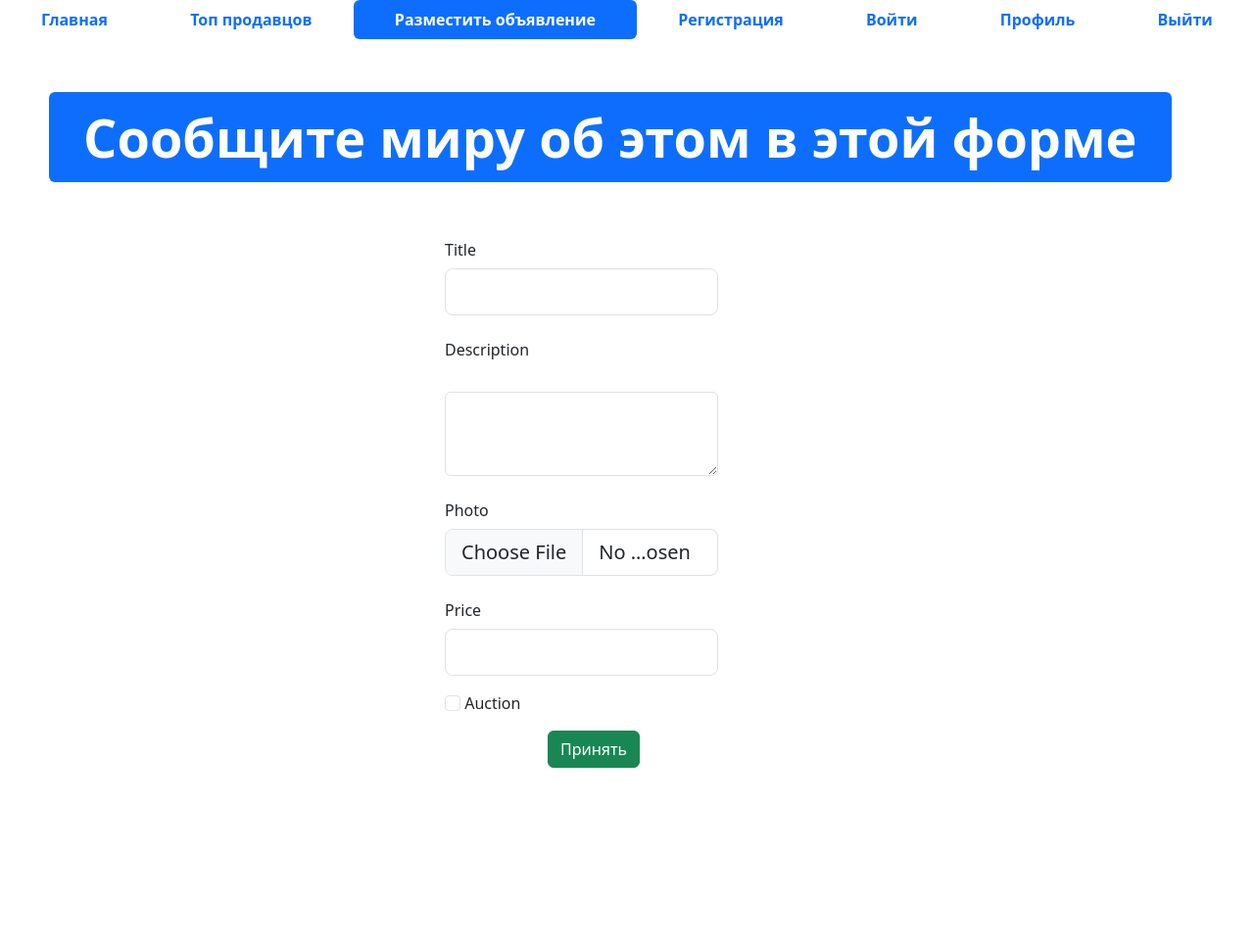
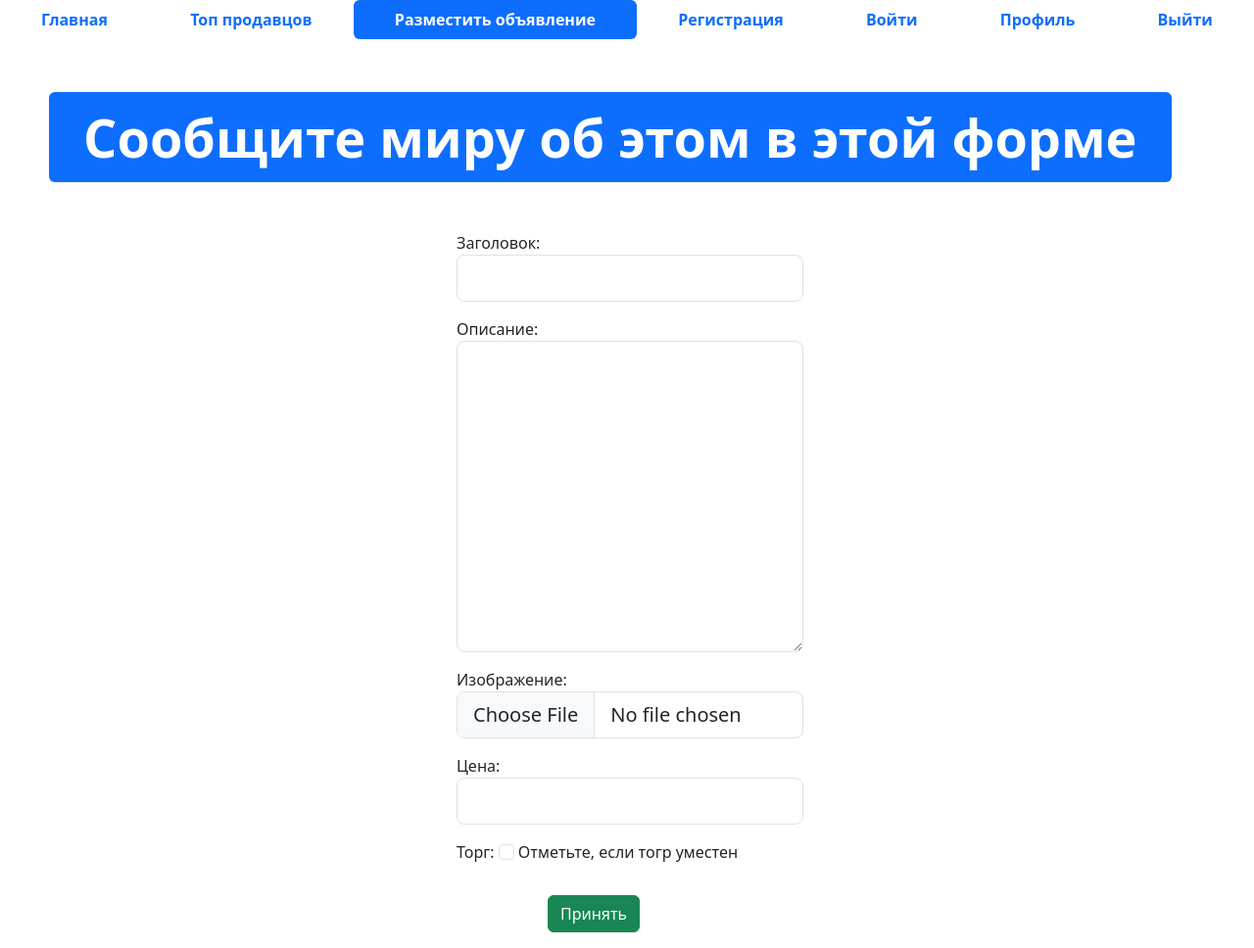
Before and after one commit to Stepan0Colaout/mod_4, a Django app: template advertisements/templates/advertisement-post.html in a window 1280 px wide. Shown: the whole page at 98% size. Before the commit the page ends 784 px from the top, so only its background shows below. Run offline with Django 4.2, Linux system fonts and the light colour scheme; the template is opened without the code that fills it: values that come from a table or form of the project are taken from there, others are empty; some libraries are stand-ins or nearby versions.

Commit message:
комит 6

```diff
--- /dev/null
+++ b/advertisements/app_advertisements/forms.py
@@ -0,0 +1,22 @@
+from django import forms
+from .models import Advertisement
+from django.core.exceptions import ValidationError
+
+class AdvertisementForm(forms.ModelForm):
+    def __init__(self, *args, **kwargs):
+        super().__init__(*args, **kwargs)
+        self.fields['title'].widget.attrs['class'] = 'form-control form-control-lg'
+        self.fields['description'].widget.attrs['class'] = 'form-control form-control-lg'
+        self.fields['image'].widget.attrs['class'] = 'form-control form-control-lg'
+        self.fields['price'].widget.attrs['class'] = 'form-control form-control-lg'
+        self.fields['auction'].widget.attrs['class'] = 'form-check-input'
+
+    class Meta:
+        model = Advertisement
+        fields = ('title', 'description', 'image', 'price', 'auction')
+
+    def clean_title(self):
+        title = self.cleaned_data['title']
+        if title.startswith('?'):
+            raise ValidationError('Заголовок не может начинаться с вопросительного знака.')
+        return title
--- a/advertisements/app_advertisements/urls.py
+++ b/advertisements/app_advertisements/urls.py
@@ -1,7 +1,8 @@
 from django.urls import path
-from .views import index, top_sellers
+from .views import index, top_sellers, advertisement_post
 
 urlpatterns = [
     path('', index, name='main-page'),
     path('top-sellers/', top_sellers, name='top-sellers'),
+    path('advertisement-post/', advertisement_post, name='adv-post'),
 ]
--- a/advertisements/templates/advertisement-post.html
+++ b/advertisements/templates/advertisement-post.html
@@ -1,19 +1,12 @@
-<!DOCTYPE html>
-<html lang="en">
+{% extends 'base.html' %}
+{% load static %}
 
-<head>
-  <meta charset="UTF-8">
-  <meta http-equiv="X-UA-Compatible" content="IE=edge">
-  <meta name="viewport" content="width=device-width, initial-scale=1.0">
-  <link rel="shortcut icon" href="img/favicon.ico" type="image/x-icon">
-  <link href="css/bootstrap.min.css" rel="stylesheet">
-  <link rel="stylesheet" href="css/fontello.css">
-  <title>Advertisement-post</title>
-</head>
-
-<body>
+{% block title %}
+Разместить объявление
+{% endblock %}
 
 
+{% block content %}
   <ul class="nav nav-pills sticky-top bg-white nav-fill">
     <li class="nav-item">
       <a class="nav-link" href="index.html">
@@ -58,46 +51,10 @@
     </div>
   </div>
   <div class="container">
-    <form method="post">
-      <div class="row mb-3">
-        <div class="col">
-          <label class="col-sm-4 col-form-label offset-4">Title</label>
-          <div class="col-sm-4 offset-4 w-25">
-            <input type="text" class="form-control form-control-lg">
-          </div>
-        </div>
-      </div>
-      <div class="row mb-3">
-        <div class="col">
-          <label class="col-sm-4 col-form-label offset-4">Description</label>
-          <div class="col-sm-4 offset-4 w-25">
-              <label for="" class="form-label"></label>
-              <textarea class="form-control" name="" id="" rows="3"></textarea>
-          </div>
-        </div>
-      </div>
-      <div class="row mb-3">
-        <div class="col">
-          <label class="col-sm-4 col-form-label offset-4">Photo</label>
-          <div class="col-sm-4 offset-4 w-25">
-            <input type="file" class="form-control form-control-lg">
-          </div>
-        </div>
-      </div>
-      <div class="row mb-3">
-        <div class="col">
-          <label class="col-sm-4 col-form-label offset-4">Price</label>
-          <div class="col-sm-4 offset-4 w-25">
-            <input type="text" class="form-control form-control-lg">
-          </div>
-        </div>
-      </div>
-      <div class="row mb-3">
-        <div class="col">
-          <div class="offset-4 w-25">
-            <input type="checkbox" class="form-check-input">
-            <label class="form-check-label">Auction</label>
-          </div>
+    <form method="post" enctype="multipart/form-data"> {% csrf_token %}
+      <div class="row mb-3 offset-sm-4">
+        <div class="col-6">
+          {{ form.as_p }}
         </div>
       </div>
       <div class="row mb-3 offset-sm-5">
@@ -107,6 +64,4 @@
       </div>
     </form>
   </div>
-  <script src="js/bootstrap.bundle.min.js"></script>
-</body>
-</html>
+{% endblock %}
--- a/advertisements/templates/index.html
+++ b/advertisements/templates/index.html
@@ -18,7 +18,7 @@
     </a>
   </li>
   <li class="nav-item">
-    <a class="nav-link" href="advertisement-post.html">
+    <a class="nav-link" href="{% url 'adv-post' %}">
       <span style="font-weight: bold;">Разместить объявление</span>
     </a>
   </li>
--- a/advertisements/templates/top-sellers.html
+++ b/advertisements/templates/top-sellers.html
@@ -17,7 +17,7 @@
       </a>
     </li>
     <li class="nav-item">
-      <a class="nav-link" href="advertisement-post.html">
+      <a class="nav-link" href="{% url 'adv-post' %}">
         <span style="font-weight: bold;">Разместить объявление</span>
       </a>
     </li>
```
Also changed, not shown: advertisements/app_advertisements/views.py (+18 -1 lines), advertisements/db.sqlite3, advertisements/media/advertisements/капибара_gl9wHnE.jpg (added).
